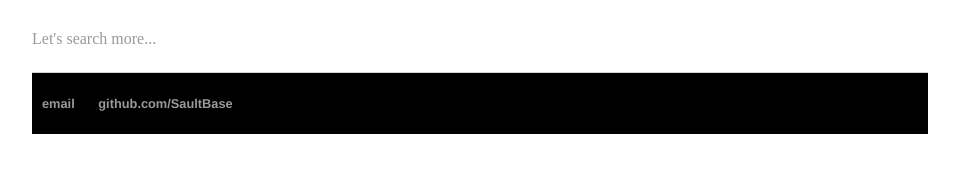
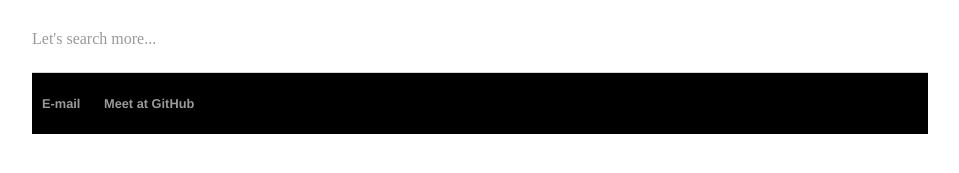
Before and after one commit to SaultBase/SaultBase.github.io, a Jekyll site: the page built from index.html, in a window 1280 px wide. Shown: the part 232-405 px from the top of the page, without its empty margins (160-1119 px from the left). Built offline with Jekyll 4.4.1, drawn with Linux system fonts in a browser that asks for light colours.

Commit message:
Update default.html

```diff
--- a/_layouts/default.html
+++ b/_layouts/default.html
@@ -21,9 +21,9 @@
 			</div><!-- /.container -->
 			<footer>
 	    		<ul>
-	        		<li><a href="18222781796@163.com">email</a></li>
-	        		<li><a href="https://github.com/SaultBase">github.com/SaultBase</a></li>
-				</ul>
+				<li><a href="18222781796@163.com">E-mail</a></li>
+				<li><a href="https://github.com/SaultBase">Meet at GitHub</a></li>
+			</ul>
 			</footer>
 		</body>
 	</html>
```
